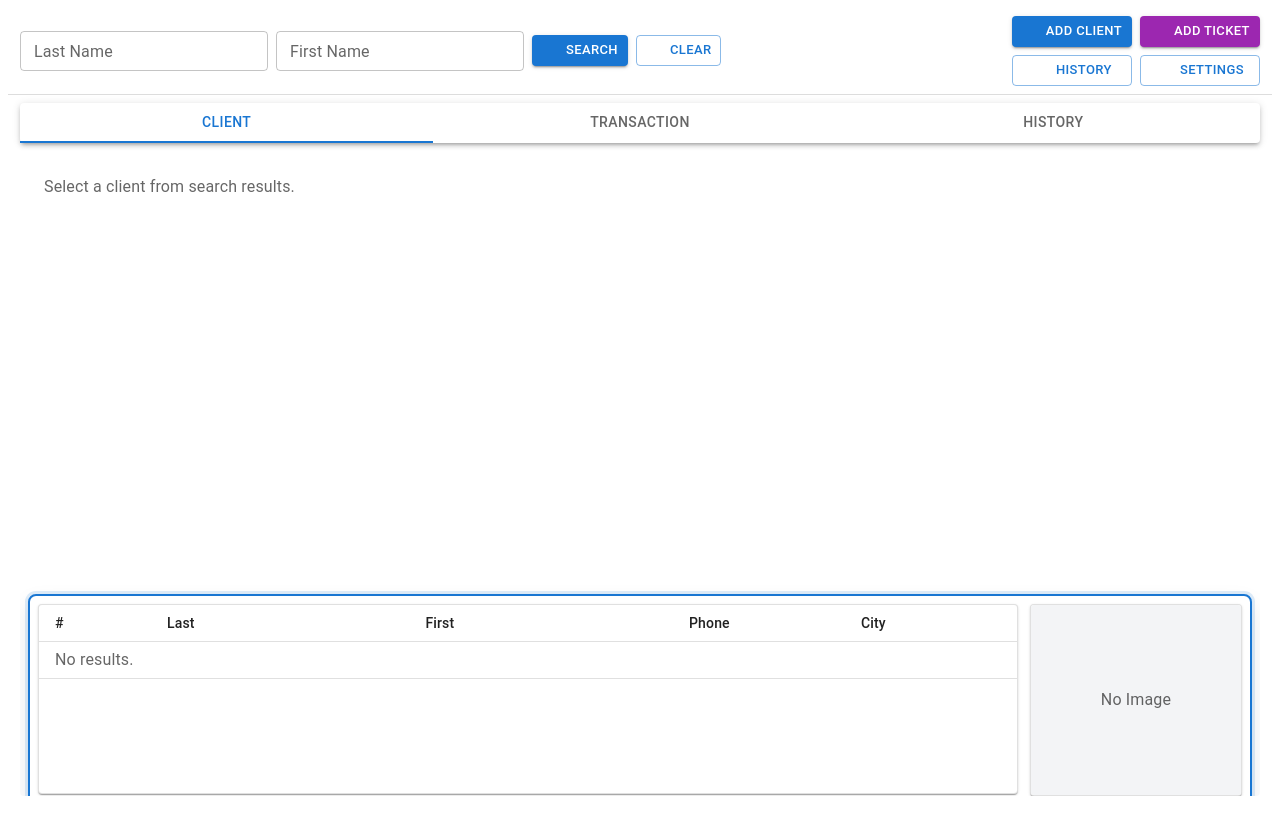
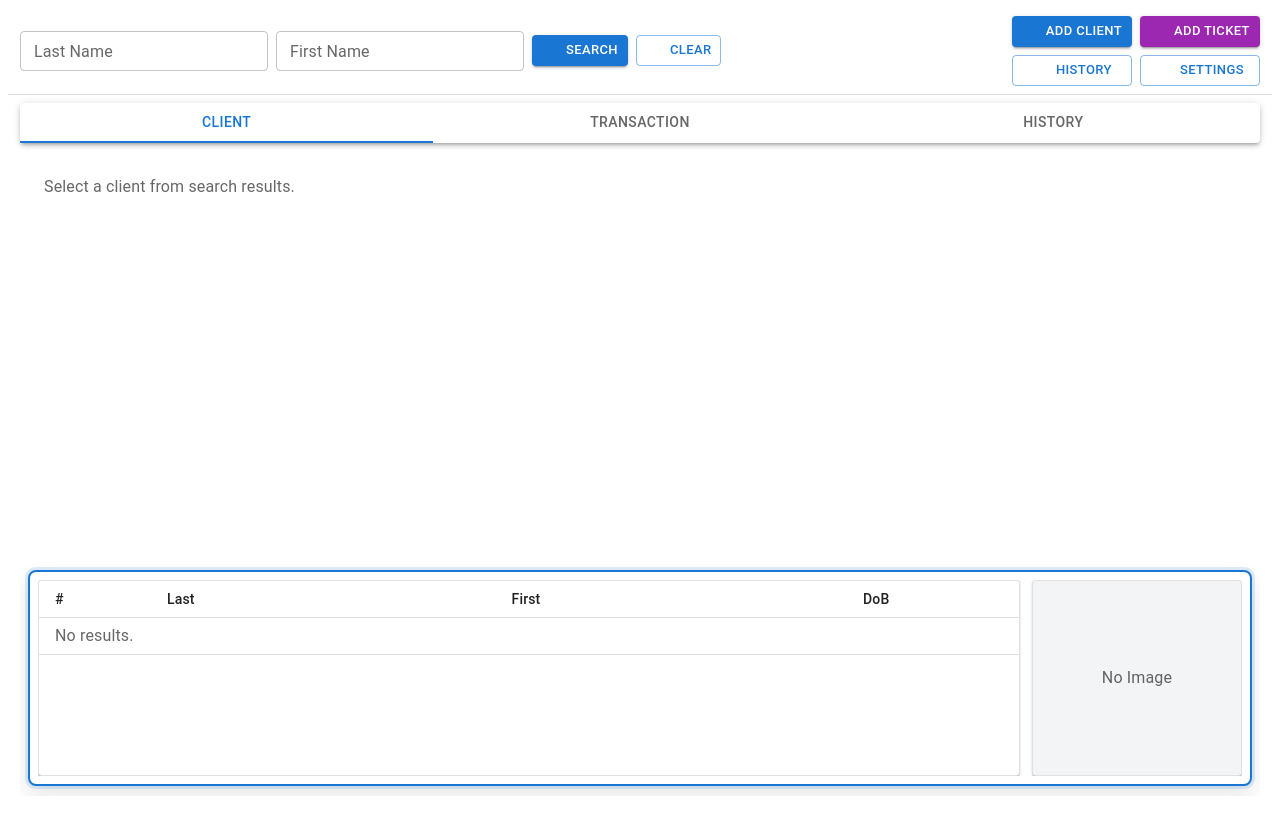
Before and after one commit to damonJiangCode/PawnShopApp, a React (Vite) app in the folder frontend/: page / in a window 1280 px wide. Built offline with nearby package versions, Linux system fonts and the light colour scheme; some icons are missing.

Commit message:
fix(bottom components): fix the bottom view of client and transaction page

```diff
--- a/frontend/src/components/client/profile/ClientProfile.tsx
+++ b/frontend/src/components/client/profile/ClientProfile.tsx
@@ -10,10 +10,10 @@ import {
   DialogTitle,
   TextField,
 } from "@mui/material";
-import { useState } from "react";
+import { useEffect, useRef, useState } from "react";
 import InfoRow from "../fields/InfoRow";
 import STAT_COLORS from "../../../assets/client/STAT_COLORS";
-import ClientForm from "../ClientForm";
+import ClientForm from "./ClientForm";
 import type { Client, ID } from "../../../../../shared/types/Client";
 import { useClientImage } from "../../../hooks/useClientImage";
 
@@ -29,37 +29,93 @@ const ClientProfile: React.FC<ClientProfileProps> = ({
   onClientUpdated,
 }) => {
   const [showEditForm, setShowEditForm] = useState(false);
-  const [showNotesForm, setShowNotesForm] = useState(false);
+  const [showNoteForm, setShowNoteForm] = useState(false);
+  const [showPasswordForm, setShowPasswordForm] = useState(false);
   const [notesDraft, setNotesDraft] = useState("");
+  const [employeePassword, setEmployeePassword] = useState("");
   const [savingNotes, setSavingNotes] = useState(false);
+  const passwordInputRef = useRef<HTMLInputElement>(null);
   const identifications: ID[] = client.identifications || [];
   const imageSrc = useClientImage(client.image_path);
+
+  useEffect(() => {
+    if (!showPasswordForm) {
+      return;
+    }
+
+    const timer = setTimeout(() => {
+      passwordInputRef.current?.focus();
+      passwordInputRef.current?.select();
+    }, 100);
+
+    return () => clearTimeout(timer);
+  }, [showPasswordForm]);
 
   const handleSaveClient = async (updatedClient: Client) => {
     onClientUpdated?.(updatedClient);
     setShowEditForm(false);
   };
 
-  const handleOpenNotesForm = () => {
+  const handleOpenNoteForm = () => {
     setNotesDraft(client.notes || "");
-    setShowNotesForm(true);
+    setEmployeePassword("");
+    setShowNoteForm(true);
   };
 
-  const handleSaveNotes = async () => {
+  const handleRequestSaveNote = () => {
+    if (!notesDraft.trim()) {
+      if ((client.notes || "").trim()) {
+        handleSaveNotes(true);
+      } else {
+        alert("Please enter a note first.");
+      }
+      return;
+    }
+    setEmployeePassword("");
+    setShowNoteForm(false);
+    setShowPasswordForm(true);
+  };
+
+  const handleSaveNotes = async (skipPassword = false) => {
+    if (!skipPassword && !employeePassword.trim()) {
+      alert("Please enter the employee password.");
+      return;
+    }
+
     setSavingNotes(true);
     try {
+      let nextNotes = "";
+
+      if (!skipPassword) {
+        const employee = await (window as any).electronAPI.verifyEmployeePassword(
+          employeePassword
+        );
+
+        if (!employee) {
+          alert("No employee found with that password.");
+          return;
+        }
+
+        const formattedDate = new Date().toLocaleDateString("en-CA");
+        nextNotes = `${notesDraft.trim()} (${employee.first_name}, ${formattedDate})`;
+      }
+
       const updatedClient = await (window as any).electronAPI.updateClient({
         client: {
           ...client,
-          notes: notesDraft,
+          notes: nextNotes,
         },
         identifications,
       });
       onClientUpdated?.(updatedClient);
-      setShowNotesForm(false);
+      setShowPasswordForm(false);
+      setShowNoteForm(false);
+      setNotesDraft("");
+      setEmployeePassword("");
     } catch (error) {
+      console.error("Employee password verification or note update failed:", error);
       console.error("Failed to update client notes:", error);
-      alert("Failed to update notes. Please try again.");
+      alert("Failed to verify employee password or update notes. Please try again.");
     } finally {
       setSavingNotes(false);
     }
@@ -232,35 +288,34 @@ const ClientProfile: React.FC<ClientProfileProps> = ({
         <Box
           sx={{
             display: "flex",
-            justifyContent: "space-between",
-            alignItems: "center",
-            gap: 2,
-            mb: 1.5,
+            justifyContent: "flex-end",
+            mb: 1,
           }}
         >
-          <Typography variant="h6">Notes</Typography>
           <Button
             variant="outlined"
             size="small"
-            onClick={handleOpenNotesForm}
+            onClick={handleOpenNoteForm}
           >
-            Edit Notes
+            Edit Note
           </Button>
         </Box>
-        <Typography>{client.notes || "No notes available."}</Typography>
+        <Typography sx={{ whiteSpace: "pre-line" }}>
+          {client.notes || "No notes available."}
+        </Typography>
       </Box>
 
       <Dialog
-        open={showNotesForm}
+        open={showNoteForm}
         onClose={() => {
           if (!savingNotes) {
-            setShowNotesForm(false);
+            setShowNoteForm(false);
           }
         }}
         fullWidth
         maxWidth="sm"
       >
-        <DialogTitle>Edit Notes</DialogTitle>
+        <DialogTitle>Edit Note</DialogTitle>
         <DialogContent>
           <TextField
             autoFocus
@@ -275,17 +330,62 @@ const ClientProfile: React.FC<ClientProfileProps> = ({
         </DialogContent>
         <DialogActions>
           <Button
-            onClick={() => setShowNotesForm(false)}
+            onClick={() => setShowNoteForm(false)}
             disabled={savingNotes}
           >
             Cancel
           </Button>
           <Button
-            onClick={handleSaveNotes}
+            onClick={handleRequestSaveNote}
             variant="contained"
             disabled={savingNotes}
           >
             Save
+          </Button>
+        </DialogActions>
+      </Dialog>
+
+      <Dialog
+        open={showPasswordForm}
+        onClose={() => {
+          if (!savingNotes) {
+            setShowPasswordForm(false);
+            setShowNoteForm(true);
+          }
+        }}
+        fullWidth
+        maxWidth="xs"
+      >
+        <DialogTitle>Employee Password</DialogTitle>
+        <DialogContent>
+          <TextField
+            inputRef={passwordInputRef}
+            fullWidth
+            type="password"
+            label="Password"
+            value={employeePassword}
+            onChange={(event) => setEmployeePassword(event.target.value)}
+            sx={{ mt: 1 }}
+          />
+        </DialogContent>
+        <DialogActions>
+          <Button
+            onClick={() => {
+              setShowPasswordForm(false);
+              setShowNoteForm(true);
+            }}
+            disabled={savingNotes}
+          >
+            Cancel
+          </Button>
+          <Button
+            onClick={() => {
+              void handleSaveNotes();
+            }}
+            variant="contained"
+            disabled={savingNotes}
+          >
+            Confirm
           </Button>
         </DialogActions>
       </Dialog>
--- a/frontend/src/components/client/search/ClientSearchResults.tsx
+++ b/frontend/src/components/client/search/ClientSearchResults.tsx
@@ -13,7 +13,7 @@ import {
 import { useState } from "react";
 import type { Client } from "../../../../../shared/types/Client";
 import { useClientImage } from "../../../hooks/useClientImage";
-import ClientForm from "../ClientForm";
+import ClientForm from "../profile/ClientForm";
 import EditIcon from "@mui/icons-material/Edit";
 
 interface ClientSearchResultsProps {
@@ -32,7 +32,16 @@ const ClientSearchResults: React.FC<ClientSearchResultsProps> = ({
   const previewClient = selectedClient ?? results[0] ?? null;
 
   return (
-    <Box sx={{ display: "flex", gap: 1.5, height: "100%", minHeight: 0, alignItems: "stretch" }}>
+    <Box
+      sx={{
+        display: "flex",
+        gap: 1.5,
+        height: "100%",
+        minHeight: 0,
+        alignItems: "stretch",
+        overflow: "hidden",
+      }}
+    >
       <Paper
         sx={{
           flex: 1,
@@ -40,17 +49,18 @@ const ClientSearchResults: React.FC<ClientSearchResultsProps> = ({
           borderColor: "divider",
           overflow: "hidden",
           minHeight: 0,
+          height: "100%",
+          boxSizing: "border-box",
         }}
       >
-        <TableContainer sx={{ height: "100%" }}>
-          <Table size="small">
+        <TableContainer sx={{ height: "100%", overflowY: "auto" }}>
+          <Table size="small" stickyHeader>
             <TableHead>
               <TableRow>
                 <TableCell sx={{ width: 80 }}>#</TableCell>
                 <TableCell>Last</TableCell>
                 <TableCell>First</TableCell>
-                <TableCell sx={{ width: 140 }}>Phone</TableCell>
-                <TableCell sx={{ width: 140 }}>City</TableCell>
+                <TableCell sx={{ width: 140 }}>DoB</TableCell>
               </TableRow>
             </TableHead>
             <TableBody>
@@ -116,6 +126,8 @@ const ClientImagePreview: React.FC<{
         minHeight: 0,
         height: "100%",
         overflow: "hidden",
+        flexShrink: 0,
+        boxSizing: "border-box",
       }}
     >
       <Box
--- a/frontend/src/layouts/MainLayout.tsx
+++ b/frontend/src/layouts/MainLayout.tsx
@@ -5,7 +5,7 @@ import SideButtons from "../components/topbar/SideButtons";
 import ClientPage from "../pages/ClientPage";
 import TransactionPage from "../pages/TransactionPage";
 import HistoryPage from "../pages/HistoryPage";
-import ClientForm from "../components/client/ClientForm";
+import ClientForm from "../components/client/profile/ClientForm";
 import type { Client } from "../../../shared/types/Client";
 
 const MainLayout: React.FC = () => {
@@ -52,7 +52,19 @@ const MainLayout: React.FC = () => {
         <SideButtons onAddClient={() => setAddClientOpen(true)} />
       </Box>
       {/* Tabs */}
-      <Box sx={{ px: 1.5, pt: 1, pb: 1.5, flex: 1, minHeight: 0, display: "flex", flexDirection: "column" }}>
+      <Box
+        sx={{
+          px: 1.5,
+          pt: 1,
+          pb: 1.5,
+          flex: 1,
+          minHeight: 0,
+          display: "flex",
+          flexDirection: "column",
+          boxSizing: "border-box",
+          overflow: "hidden",
+        }}
+      >
         <Paper elevation={3}>
           <Tabs
             value={currentTab}
@@ -66,7 +78,15 @@ const MainLayout: React.FC = () => {
           </Tabs>
         </Paper>
 
-        <Box sx={{ mt: 1, flex: 1, minHeight: 0, overflow: "hidden" }}>
+        <Box
+          sx={{
+            mt: 1,
+            flex: 1,
+            minHeight: 0,
+            overflow: "hidden",
+            boxSizing: "border-box",
+          }}
+        >
           {currentTab === 0 && (
             <ClientPage
               searchFirstName={searchFirstName}
--- a/frontend/src/pages/ClientPage.tsx
+++ b/frontend/src/pages/ClientPage.tsx
@@ -104,19 +104,23 @@ const ClientPage: React.FC<ClientPageProps> = ({
         maxWidth: 1600,
         mx: "auto",
         overflow: "hidden",
+        boxSizing: "border-box",
       }}
     >
       <Box
         sx={{
-          display: "grid",
-          gridTemplateRows: "minmax(0, 1fr) 210px",
+          display: "flex",
+          flexDirection: "column",
           height: "100%",
           gap: 0.75,
           p: 1,
+          pb: 1.25,
           minHeight: 0,
+          overflow: "hidden",
+          boxSizing: "border-box",
         }}
       >
-        <Box sx={{ minHeight: 0, overflow: "auto", pr: 0.25 }}>
+        <Box sx={{ flex: 1, minHeight: 0, overflow: "auto", pr: 0.25 }}>
           {selectedClient ? (
             <ClientProfile
               client={selectedClient}
@@ -134,6 +138,7 @@ const ClientPage: React.FC<ClientPageProps> = ({
 
         <Box
           sx={{
+            flex: "0 0 216px",
             border: "2px solid",
             borderColor: "primary.main",
             borderRadius: 2,
@@ -143,7 +148,9 @@ const ClientPage: React.FC<ClientPageProps> = ({
               "0 0 0 3px rgba(25, 118, 210, 0.14), 0 10px 22px rgba(15, 23, 42, 0.10)",
             minHeight: 0,
             overflow: "hidden",
-            mb: 0,
+            display: "flex",
+            flexDirection: "column",
+            boxSizing: "border-box",
           }}
         >
           {loading && (
@@ -151,6 +158,7 @@ const ClientPage: React.FC<ClientPageProps> = ({
               Searching...
             </Typography>
           )}
+          <Box sx={{ flex: 1, minHeight: 0 }}>
             <ClientSearchResults
               results={displayResults}
               selectedClient={selectedClient}
@@ -159,6 +167,7 @@ const ClientPage: React.FC<ClientPageProps> = ({
             />
           </Box>
         </Box>
+      </Box>
     </Paper>
   );
 };
--- a/frontend/src/pages/TransactionPage.tsx
+++ b/frontend/src/pages/TransactionPage.tsx
@@ -184,21 +184,43 @@ const TransactionPage: React.FC<TransactionPageProps> = (props) => {
 
   if (!clientNumber) {
     return (
-      <Paper elevation={0} sx={{ p: 2, m: 2 }}>
+      <Paper elevation={0} sx={{ p: 2, height: "100%" }}>
         <Typography color="text.secondary">Please search and select a client first.</Typography>
       </Paper>
     );
   }
 
   return (
-    <Paper elevation={0} sx={{ p: 2, m: 2, height: "calc(100vh - 170px)", minHeight: 680 }}>
+    <Paper
+      elevation={0}
+      sx={{
+        p: 2,
+        height: "100%",
+        minHeight: 0,
+        display: "flex",
+        flexDirection: "column",
+        overflow: "hidden",
+        position: "relative",
+        boxSizing: "border-box",
+      }}
+    >
       <Box sx={{ mb: 1.5 }}>
         <ClientBar client_last_name={clientLastName} client_first_name={clientFirstName} />
       </Box>
 
-      <Box sx={{ display: "flex", flexDirection: "column", gap: 1.5, height: "calc(100% - 40px)" }}>
-        <Box sx={{ display: "flex", gap: 2, flex: 7, minHeight: 360 }}>
-          <Box sx={{ flex: 7, minWidth: 0 }}>
+      <Box
+        sx={{
+          display: "flex",
+          flexDirection: "column",
+          gap: 1.5,
+          flex: 1,
+          minHeight: 0,
+          overflow: "hidden",
+          boxSizing: "border-box",
+        }}
+      >
+        <Box sx={{ display: "flex", gap: 2, flex: 7, minHeight: 0 }}>
+          <Box sx={{ flex: 7, minWidth: 0, minHeight: 0 }}>
             <TicketTable
               tickets={tickets}
               selectedTicket={selectedTicket}
@@ -206,7 +228,7 @@ const TransactionPage: React.FC<TransactionPageProps> = (props) => {
             />
           </Box>
 
-          <Box sx={{ flex: 3, minWidth: 220 }}>
+          <Box sx={{ flex: 3, minWidth: 220, minHeight: 0 }}>
             <TicketButtons
               selectedTicket={selectedTicket}
               onAdd={handleAddButtonClick}
@@ -225,8 +247,8 @@ const TransactionPage: React.FC<TransactionPageProps> = (props) => {
           </Box>
         </Box>
 
-        <Box sx={{ display: "flex", gap: 2, flex: 3, minHeight: 220 }}>
-          <Box sx={{ flex: 7, minWidth: 0 }}>
+        <Box sx={{ display: "flex", gap: 2, flex: 3, minHeight: 0 }}>
+          <Box sx={{ flex: 7, minWidth: 0, minHeight: 0 }}>
             <ItemTable items={items} selectedItem={selectedItem ?? undefined} onItemSelected={handleItemClick} />
           </Box>
 
@@ -266,7 +288,11 @@ const TransactionPage: React.FC<TransactionPageProps> = (props) => {
       </Box>
 
       {loading && (
-        <Typography variant="body2" color="text.secondary" sx={{ mt: 1 }}>
+        <Typography
+          variant="body2"
+          color="text.secondary"
+          sx={{ position: "absolute", right: 16, bottom: 10 }}
+        >
           Loading data...
         </Typography>
       )}
```
Also changed, not shown: 1 other file (tests, documents, lock files or other folders). Lines whose indentation alone changed are shown as unchanged.
